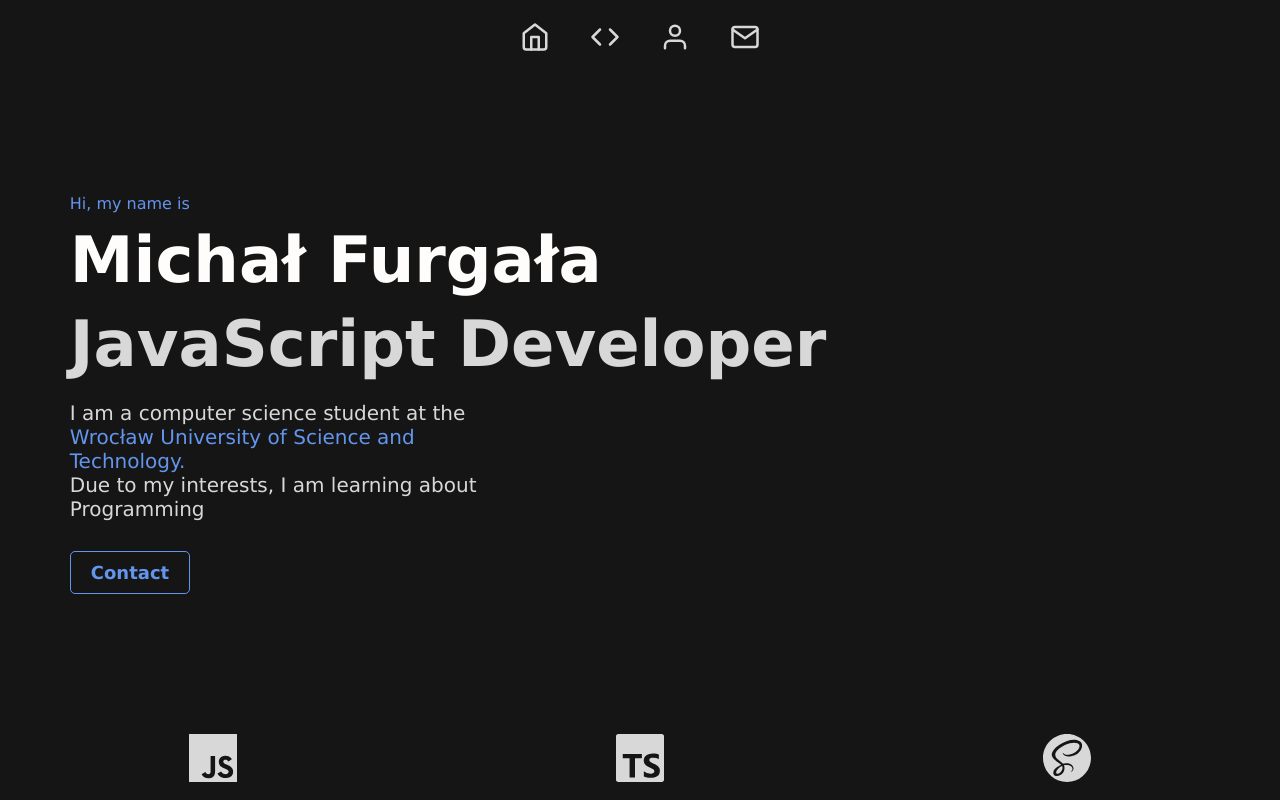
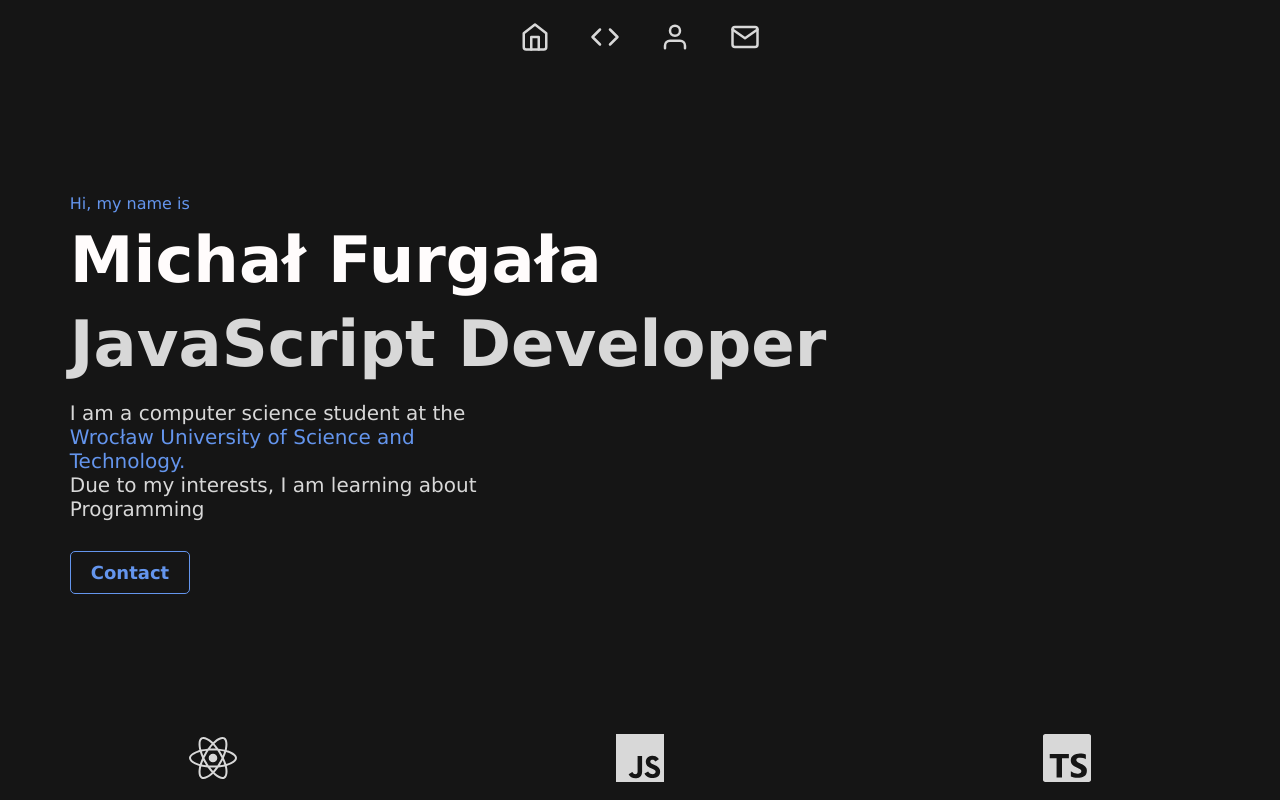
Before and after one commit to 00200200/portfolio, a React (Create React App) app: page / in a window 1280 px wide. Shown: the top 800 px of the page. Built offline with nearby package versions, Linux system fonts and the light colour scheme.

Commit message:
add elements to skills carousel

```diff
--- a/src/components/SkillsComponent/Skills.tsx
+++ b/src/components/SkillsComponent/Skills.tsx
@@ -1,7 +1,8 @@
 import React, { useState, useEffect } from 'react';
 import { FaHtml5, FaCss3Alt, FaReact } from 'react-icons/fa';
 // SiMongodb
-import { SiTypescript, SiSass, SiMysql, SiJavascript, SiGithub, SiNetlify, SiTailwindcss } from 'react-icons/si';
+import { SiTypescript, SiMysql, SiJavascript, SiGithub, SiNetlify, SiTailwindcss, SiPython } from 'react-icons/si';
+import { FaJava } from 'react-icons/fa';
 
 import './Skills.css';
 
@@ -9,17 +10,15 @@ const SkillsCarousel: React.FC = () => {
 	const skills = [
 		{ icon: <FaHtml5 className='skill-icon' />, name: 'HTML' },
 		{ icon: <FaCss3Alt className='skill-icon' />, name: 'CSS' },
-		// { icon: <FaNode className='skill-icon' />, name: 'Node.js' },
+		{ icon: <FaJava className='skill-icon' />, name: 'Java' },
 		{ icon: <FaReact className='skill-icon' />, name: 'React' },
 		{ icon: <SiJavascript className='skill-icon' />, name: 'JavaScript' },
 		{ icon: <SiTypescript className='skill-icon' />, name: 'TypeScript' },
-		{ icon: <SiSass className='skill-icon' />, name: 'SCSS' },
-		// { icon: <SiMongodb className='skill-icon' />, name: 'MongoDB' },
+		{ icon: <SiPython className='skill-icon' />, name: 'Python' },
 		{ icon: <SiMysql className='skill-icon' />, name: 'MySQL' },
 		{ icon: <SiGithub className='skill-icon' />, name: 'Git' },
 		{ icon: <SiNetlify className='skill-icon' />, name: 'Netlify' },
 		{ icon: <SiTailwindcss className='skill-icon' />, name: 'Tailwindcss' },
-
 	];
 	const [currentSlide, setCurrentSlide] = useState(0);
 
```
